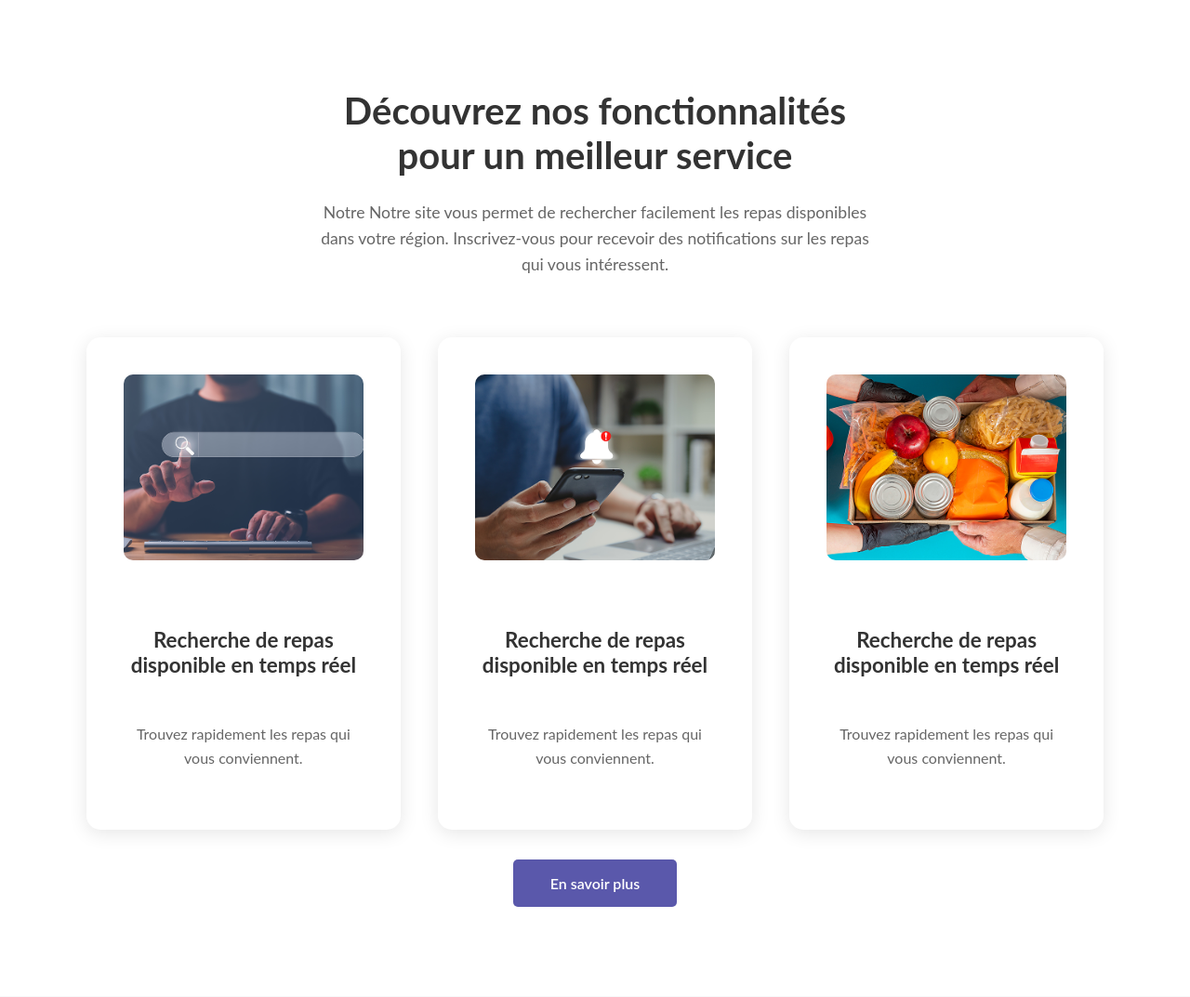
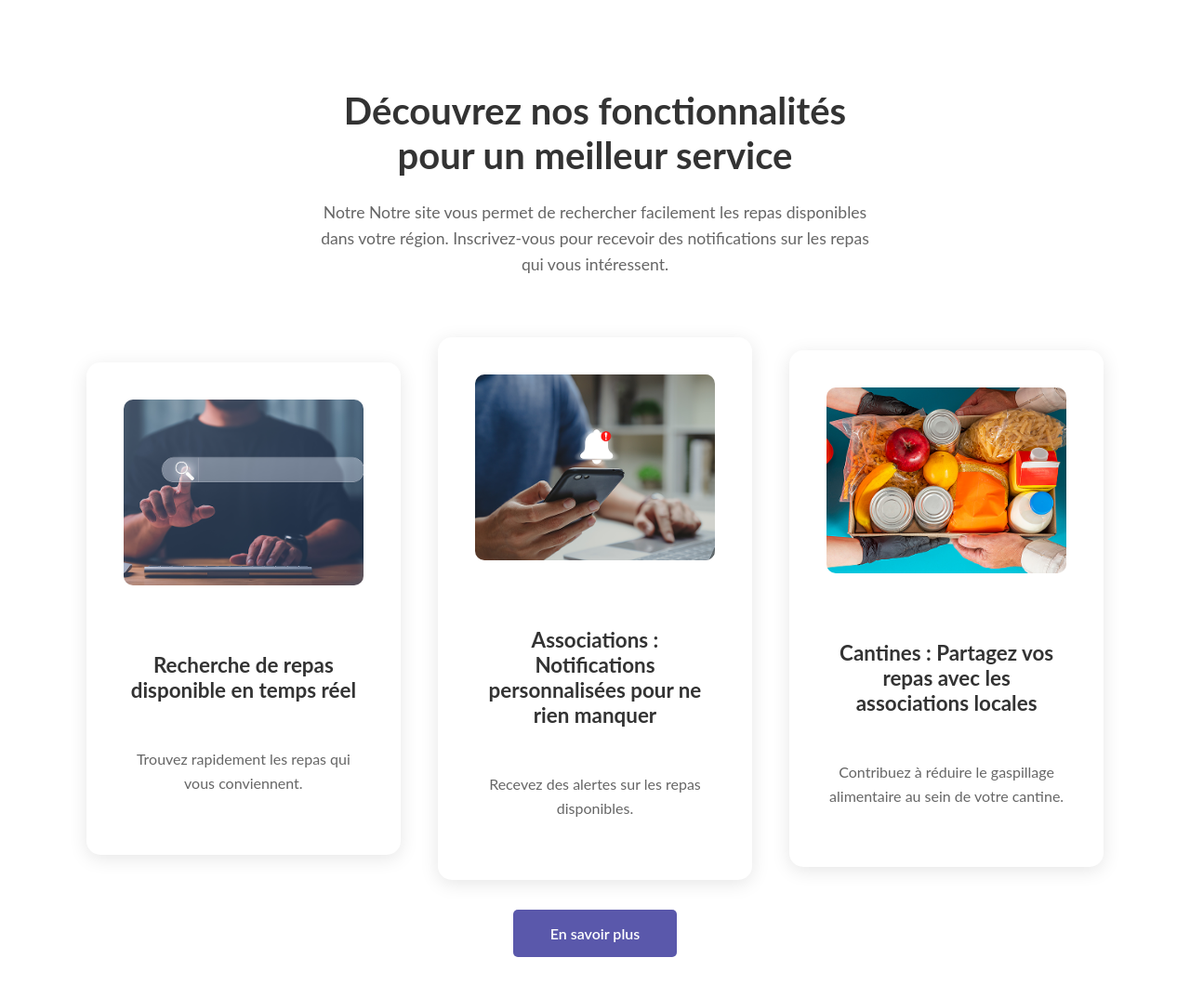
Before and after one commit to 17Sx/bap-clichy-2025, a PHP site: page /home.php in a window 1280 px wide. Shown: the part 1041-2114 px from the top of the page at 93% size. Run offline with PHP 8.4, Linux system fonts and the light colour scheme; data that the repository does not hold is empty.

Commit message:
fix: text homepage

```diff
--- a/home.php
+++ b/home.php
@@ -54,13 +54,13 @@
         </div>
         <div class="functionnalities_box">
           <img src="./public/img/homemidlemidle.png" alt="Placeholder Image">
-          <h3>Recherche de repas disponible en temps réel</h3>
-          <p>Trouvez rapidement les repas qui vous conviennent.</p>
+          <h3>Associations : Notifications personnalisées pour ne rien manquer</h3>
+          <p>Recevez des alertes sur les repas disponibles.</p>
         </div>
         <div class="functionnalities_box">
           <img src="./public/img/homemidleright.png" alt="Placeholder Image">
-          <h3>Recherche de repas disponible en temps réel</h3>
-          <p>Trouvez rapidement les repas qui vous conviennent.</p>
+          <h3>Cantines : Partagez vos repas avec les associations locales</h3>
+          <p>Contribuez à réduire le gaspillage alimentaire au sein de votre cantine.</p>
         </div>
       </div>
 
```
